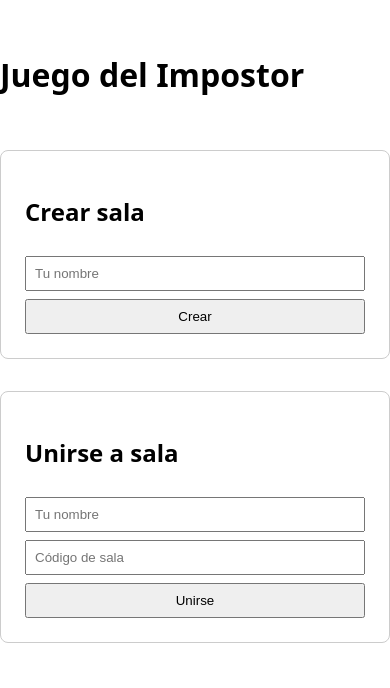
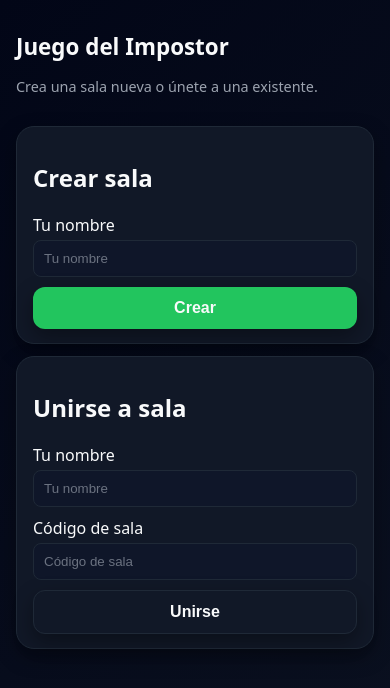
Before and after one commit to lloren27/impostor, a Vue app in the folder frontend/: page / in a window 390 px wide. Shown: the top 688 px of the page. Built offline with nearby package versions, Linux system fonts and the light colour scheme; no server answers.

Commit message:
feat: Add styles mobile first and translate

```diff
--- a/frontend/package.json
+++ b/frontend/package.json
@@ -19,6 +19,7 @@
     "pinia": "^3.0.4",
     "socket.io-client": "^4.8.1",
     "vue": "^3.5.25",
+    "vue-i18n": "^9.14.5",
     "vue-router": "^4.6.3"
   },
   "devDependencies": {
@@ -33,6 +34,7 @@
     "jiti": "^2.6.1",
     "npm-run-all2": "^8.0.4",
     "prettier": "3.6.2",
+    "sass-embedded": "^1.93.3",
     "typescript": "~5.9.0",
     "vite": "^7.2.4",
     "vite-plugin-vue-devtools": "^8.0.5",
--- a/frontend/src/assets/base.css
+++ /dev/null
@@ -1,86 +0,0 @@
-/* color palette from <https://github.com/vuejs/theme> */
-:root {
-  --vt-c-white: #ffffff;
-  --vt-c-white-soft: #f8f8f8;
-  --vt-c-white-mute: #f2f2f2;
-
-  --vt-c-black: #181818;
-  --vt-c-black-soft: #222222;
-  --vt-c-black-mute: #282828;
-
-  --vt-c-indigo: #2c3e50;
-
-  --vt-c-divider-light-1: rgba(60, 60, 60, 0.29);
-  --vt-c-divider-light-2: rgba(60, 60, 60, 0.12);
-  --vt-c-divider-dark-1: rgba(84, 84, 84, 0.65);
-  --vt-c-divider-dark-2: rgba(84, 84, 84, 0.48);
-
-  --vt-c-text-light-1: var(--vt-c-indigo);
-  --vt-c-text-light-2: rgba(60, 60, 60, 0.66);
-  --vt-c-text-dark-1: var(--vt-c-white);
-  --vt-c-text-dark-2: rgba(235, 235, 235, 0.64);
-}
-
-/* semantic color variables for this project */
-:root {
-  --color-background: var(--vt-c-white);
-  --color-background-soft: var(--vt-c-white-soft);
-  --color-background-mute: var(--vt-c-white-mute);
-
-  --color-border: var(--vt-c-divider-light-2);
-  --color-border-hover: var(--vt-c-divider-light-1);
-
-  --color-heading: var(--vt-c-text-light-1);
-  --color-text: var(--vt-c-text-light-1);
-
-  --section-gap: 160px;
-}
-
-@media (prefers-color-scheme: dark) {
-  :root {
-    --color-background: var(--vt-c-black);
-    --color-background-soft: var(--vt-c-black-soft);
-    --color-background-mute: var(--vt-c-black-mute);
-
-    --color-border: var(--vt-c-divider-dark-2);
-    --color-border-hover: var(--vt-c-divider-dark-1);
-
-    --color-heading: var(--vt-c-text-dark-1);
-    --color-text: var(--vt-c-text-dark-2);
-  }
-}
-
-*,
-*::before,
-*::after {
-  box-sizing: border-box;
-  margin: 0;
-  font-weight: normal;
-}
-
-body {
-  min-height: 100vh;
-  color: var(--color-text);
-  background: var(--color-background);
-  transition:
-    color 0.5s,
-    background-color 0.5s;
-  line-height: 1.6;
-  font-family:
-    Inter,
-    -apple-system,
-    BlinkMacSystemFont,
-    'Segoe UI',
-    Roboto,
-    Oxygen,
-    Ubuntu,
-    Cantarell,
-    'Fira Sans',
-    'Droid Sans',
-    'Helvetica Neue',
-    sans-serif;
-  font-size: 15px;
-  text-rendering: optimizeLegibility;
-  -webkit-font-smoothing: antialiased;
-  -moz-osx-font-smoothing: grayscale;
-}
--- a/frontend/src/assets/main.css
+++ /dev/null
@@ -1,35 +0,0 @@
-@import './base.css';
-
-#app {
-  max-width: 1280px;
-  margin: 0 auto;
-  padding: 2rem;
-  font-weight: normal;
-}
-
-a,
-.green {
-  text-decoration: none;
-  color: hsla(160, 100%, 37%, 1);
-  transition: 0.4s;
-  padding: 3px;
-}
-
-@media (hover: hover) {
-  a:hover {
-    background-color: hsla(160, 100%, 37%, 0.2);
-  }
-}
-
-@media (min-width: 1024px) {
-  body {
-    display: flex;
-    place-items: center;
-  }
-
-  #app {
-    display: grid;
-    grid-template-columns: 1fr 1fr;
-    padding: 0 2rem;
-  }
-}
--- /dev/null
+++ b/frontend/src/assets/styles/_components.scss
@@ -0,0 +1,101 @@
+@use './variables' as *;
+
+/* Tarjeta reutilizable para bloques de contenido */
+.card {
+  background: $color-bg-card;
+  border-radius: $radius-lg;
+  padding: 14px 16px;
+  box-shadow: $shadow-soft;
+  border: 1px solid $color-border;
+}
+
+/* Listados (jugadores, rondas, votos) */
+.list {
+  list-style: none;
+  margin: 0;
+  padding: 0;
+}
+
+.list__item {
+  padding: 10px 12px;
+  border-radius: $radius-md;
+  border: 1px solid $color-border;
+  display: flex;
+  align-items: center;
+  justify-content: space-between;
+  gap: 10px;
+  background: rgba(15, 23, 42, 0.7);
+}
+
+/* Botones base */
+.btn {
+  width: 100%;
+  border: none;
+  border-radius: $radius-md;
+  padding: 12px 14px;
+  font-size: 1rem;
+  font-weight: 600;
+  color: $color-text;
+  background: $color-primary;
+  box-shadow: $shadow-soft;
+  cursor: pointer;
+  transition: transform 0.1s ease, box-shadow 0.1s ease, background 0.1s ease;
+}
+
+.btn:active {
+  transform: translateY(1px);
+  box-shadow: 0 4px 10px rgba(0, 0, 0, 0.4);
+}
+
+.btn--secondary {
+  background: transparent;
+  border: 1px solid $color-border;
+}
+
+.btn--danger {
+  background: $color-danger;
+}
+
+/* Badges para estado de jugador, rol, etc. */
+.badge {
+  padding: 4px 8px;
+  border-radius: 999px;
+  font-size: 0.75rem;
+  text-transform: uppercase;
+  letter-spacing: 0.03em;
+  background: rgba(15, 23, 42, 0.9);
+  border: 1px solid $color-border;
+}
+
+.badge--impostor {
+  border-color: $color-danger;
+  color: $color-danger;
+}
+
+.badge--crew {
+  border-color: $color-primary;
+  color: $color-primary;
+}
+
+/* Pequeño bloque fijo arriba para mostrar quién empieza la ronda */
+.round-indicator {
+  padding: 8px 10px;
+  border-radius: 999px;
+  background: rgba(15, 23, 42, 0.95);
+  font-size: 0.85rem;
+  display: inline-flex;
+  align-items: center;
+  gap: 8px;
+}
+
+/* Ajustes para pantallas grandes */
+@media (min-width: $bp-tablet) {
+  .page__footer {
+    flex-direction: row;
+  }
+
+  .btn {
+    width: auto;
+    min-width: 180px;
+  }
+}
--- /dev/null
+++ b/frontend/src/assets/styles/_layout.scss
@@ -0,0 +1,75 @@
+@use './variables' as *;
+
+html,
+body {
+  margin: 0;
+  padding: 0;
+  font-family: $font-family-base;
+  background: linear-gradient(135deg, #020617, #0b1120);
+  color: $color-text;
+}
+
+#app {
+  min-height: 100vh;
+  display: flex;
+}
+
+/**
+ * Layout genérico de página.
+ * Úsalo en tus views: <main class="page page--lobby">...</main>
+ */
+.page {
+  flex: 1;
+  max-width: 480px; // ideal para móvil, centrado
+  margin: 0 auto;
+  padding: 16px;
+  display: flex;
+  flex-direction: column;
+  gap: 16px;
+}
+
+/** Cabecera de página (título, info partida, etc.) */
+.page__header {
+  display: flex;
+  align-items: center;
+  justify-content: space-between;
+  gap: 12px;
+}
+
+.page__title {
+  font-size: 1.4rem;
+  font-weight: 700;
+}
+
+.page__subtitle {
+  font-size: 0.9rem;
+  color: $color-text-muted;
+}
+
+/** Zona principal de contenido (lista de jugadores, palabras, votos…) */
+.page__content {
+  flex: 1;
+  display: flex;
+  flex-direction: column;
+  gap: 12px;
+}
+
+/** Footer para botones principales (continuar, votar, etc.) */
+.page__footer {
+  margin-top: auto;
+  display: flex;
+  flex-direction: column;
+  gap: 10px;
+}
+
+/* En pantallas más grandes damos un poco más de aire */
+@media (min-width: $bp-tablet) {
+  .page {
+    max-width: 700px;
+    padding: 24px 20px;
+  }
+
+  .page__title {
+    font-size: 1.8rem;
+  }
+}
--- /dev/null
+++ b/frontend/src/assets/styles/_variables.scss
@@ -0,0 +1,20 @@
+// Colores principales del juego
+$color-bg: #050816;
+$color-bg-card: #111827;
+$color-primary: #22c55e;
+$color-primary-dark: #16a34a;
+$color-danger: #ef4444;
+$color-text: #f9fafb;
+$color-text-muted: #9ca3af;
+$color-border: #1f2937;
+
+// Tipografía y tamaños
+$font-family-base: system-ui, -apple-system, BlinkMacSystemFont, 'Segoe UI', sans-serif;
+
+$radius-md: 12px;
+$radius-lg: 18px;
+$shadow-soft: 0 8px 20px rgba(0, 0, 0, 0.35);
+
+// Breakpoints
+$bp-tablet: 768px;
+$bp-desktop: 1024px;
--- /dev/null
+++ b/frontend/src/assets/styles/main.scss
@@ -0,0 +1,2 @@
+@use './layout';
+@use './components';
--- /dev/null
+++ b/frontend/src/i18n/index.ts
@@ -0,0 +1,43 @@
+import { createI18n } from 'vue-i18n'
+
+const messages = {
+  es: {
+    phases: {
+      lobby: 'Sala de espera',
+      reveal: 'Revelación de roles',
+      words: 'Escritura de palabras',
+      voting: 'Votación',
+      revealRound: 'Revelación de votos',
+      finished: 'Partida terminada',
+    },
+    buttons: {
+      start: 'Empezar partida',
+      join: 'Unirse',
+      restart: 'Reiniciar',
+      finish: 'Finalizar partida',
+    },
+  },
+  en: {
+    phases: {
+      lobby: 'Lobby',
+      reveal: 'Role Reveal',
+      words: 'Write Words',
+      voting: 'Voting',
+      revealRound: 'Reveal Round',
+      finished: 'Game Finished',
+    },
+    buttons: {
+      start: 'Start Game',
+      join: 'Join',
+      restart: 'Restart',
+      finish: 'Finish Game',
+    },
+  },
+}
+
+export const i18n = createI18n({
+  legacy: false,
+  locale: 'es',
+  fallbackLocale: 'en',
+  messages,
+})
--- a/frontend/src/views/HomeView.vue
+++ b/frontend/src/views/HomeView.vue
@@ -1,21 +1,45 @@
 <template>
-  <main class="home">
-    <h1>Juego del Impostor</h1>
+  <main class="page page--home">
+    <header class="page__header">
+      <div>
+        <h1 class="page__title">Juego del Impostor</h1>
+        <p class="page__subtitle">Crea una sala nueva o únete a una existente.</p>
+      </div>
+    </header>
 
+    <section class="page__content">
+      <!-- Crear sala -->
       <section class="card">
         <h2>Crear sala</h2>
-      <input v-model="nameCreate" placeholder="Tu nombre" />
-      <button @click="createRoom">Crear</button>
+
+        <div class="field">
+          <label for="name-create">Tu nombre</label>
+          <input id="name-create" v-model="nameCreate" placeholder="Tu nombre" />
+        </div>
+
+        <button class="btn" @click="createRoom">Crear</button>
       </section>
 
+      <!-- Unirse a sala -->
       <section class="card">
         <h2>Unirse a sala</h2>
-      <input v-model="nameJoin" placeholder="Tu nombre" />
-      <input v-model="roomCodeJoin" placeholder="Código de sala" />
-      <button @click="joinRoom">Unirse</button>
+
+        <div class="field">
+          <label for="name-join">Tu nombre</label>
+          <input id="name-join" v-model="nameJoin" placeholder="Tu nombre" />
+        </div>
+
+        <div class="field">
+          <label for="room-code-join">Código de sala</label>
+          <input id="room-code-join" v-model="roomCodeJoin" placeholder="Código de sala" />
+        </div>
+
+        <button class="btn btn--secondary" @click="joinRoom">Unirse</button>
+
         <div v-if="errorMessage" class="error-box">
           {{ errorMessage }}
         </div>
+      </section>
     </section>
   </main>
 </template>
@@ -91,34 +115,31 @@ async function joinRoom() {
 }
 </script>
 <style scoped>
-.home {
-  max-width: 600px;
-  margin: 2rem auto;
+.field {
   display: flex;
   flex-direction: column;
-  gap: 2rem;
+  gap: 4px;
+  margin-bottom: 10px;
 }
-.card {
-  padding: 1.5rem;
+
+input {
+  padding: 10px;
   border-radius: 8px;
-  border: 1px solid #ccc;
-  display: flex;
-  flex-direction: column;
-  gap: 0.5rem;
+  border: 1px solid #1f2937;
+  background: rgba(15, 23, 42, 0.9);
+  color: #f9fafb;
 }
-input {
-  padding: 0.5rem;
+
+input::placeholder {
+  color: #6b7280;
 }
-button {
-  padding: 0.5rem;
-  cursor: pointer;
-}
+
 .error-box {
-  margin-top: 10px;
-  padding: 10px;
-  background: #ffdddd;
-  border: 1px solid #cc0000;
-  color: #660000;
-  border-radius: 4px;
+  margin-top: 8px;
+  padding: 8px 10px;
+  border-radius: 8px;
+  background: rgba(239, 68, 68, 0.1);
+  color: #fecaca;
+  font-size: 0.85rem;
 }
 </style>
--- a/frontend/src/views/LobbyView.vue
+++ b/frontend/src/views/LobbyView.vue
@@ -1,15 +1,28 @@
 <template>
-  <main class="lobby">
-    <h1>Sala {{ roomCode }}</h1>
+  <main class="page page--lobby">
+    <header class="page__header">
+      <div>
+        <h1 class="page__title">Sala {{ roomCode }}</h1>
+        <p class="page__subtitle">Comparte el código con tus amigos para que se unan.</p>
+      </div>
+    </header>
 
-    <h2>Jugadores</h2>
-    <ul>
-      <li v-for="p in players" :key="p.id">{{ p.name }} <span v-if="p.isHost">👑</span></li>
-    </ul>
+    <section class="page__content">
+      <section class="card">
+        <h2>Jugadores</h2>
 
-    <div class="actions">
-      <button v-if="isHost" @click="startGame">Empezar partida</button>
-    </div>
+        <ul class="list">
+          <li v-for="p in players" :key="p.id" class="list__item">
+            <span>{{ p.name }}</span>
+            <span v-if="p.isHost" class="badge">Anfitrión</span>
+          </li>
+        </ul>
+      </section>
+    </section>
+
+    <footer class="page__footer">
+      <button v-if="isHost" class="btn" @click="startGame">Empezar partida</button>
+    </footer>
   </main>
 </template>
 
@@ -34,14 +47,4 @@ function startGame() {
 }
 </script>
 
-<style scoped>
-.lobby {
-  max-width: 600px;
-  margin: 2rem auto;
-}
-.actions {
-  margin-top: 1.5rem;
-  display: flex;
-  gap: 1rem;
-}
-</style>
+<style scoped></style>
```
Also changed, not shown: frontend/src/main.ts (+12 -8 lines), frontend/src/views/GameView.vue (+95 -61 lines), 2 other files (tests, documents, lock files or other folders). Lines whose indentation alone changed are shown as unchanged.
